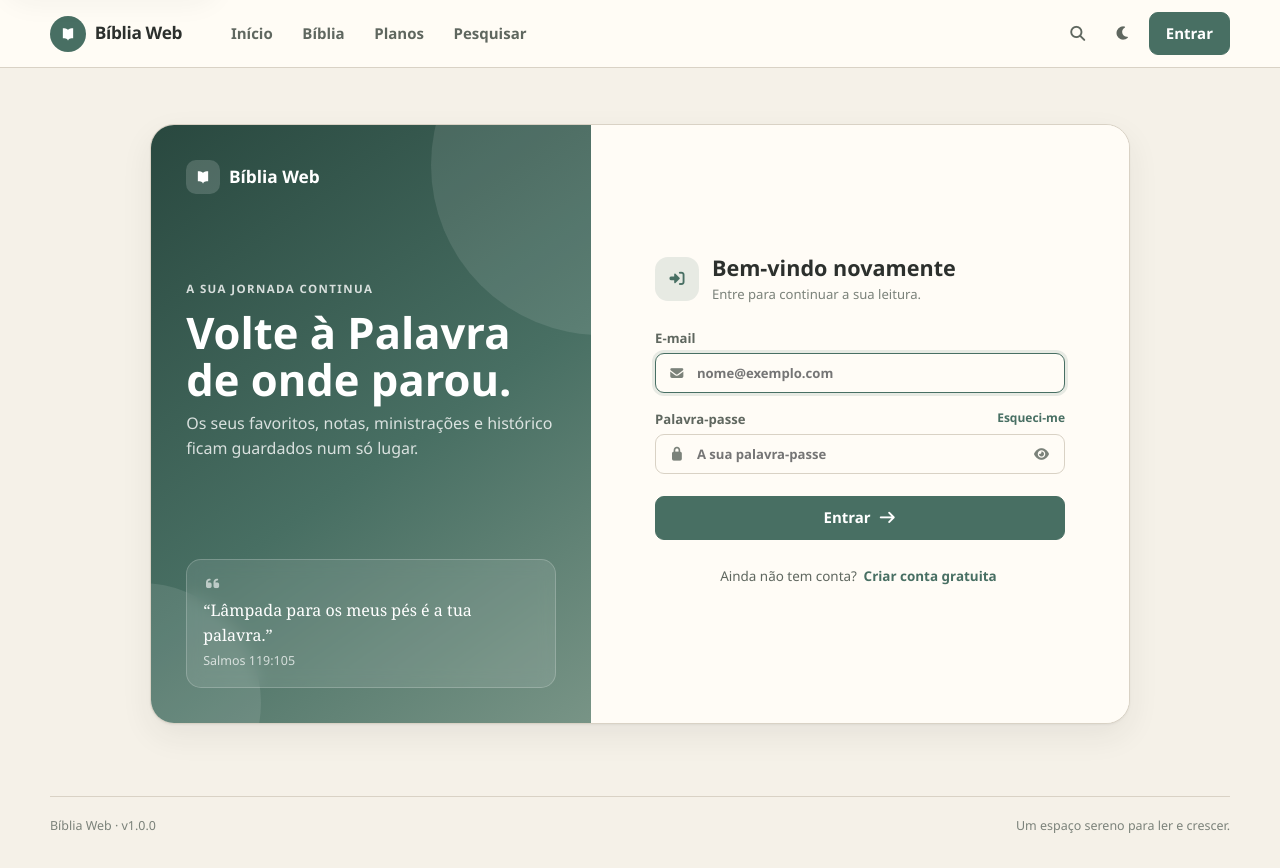
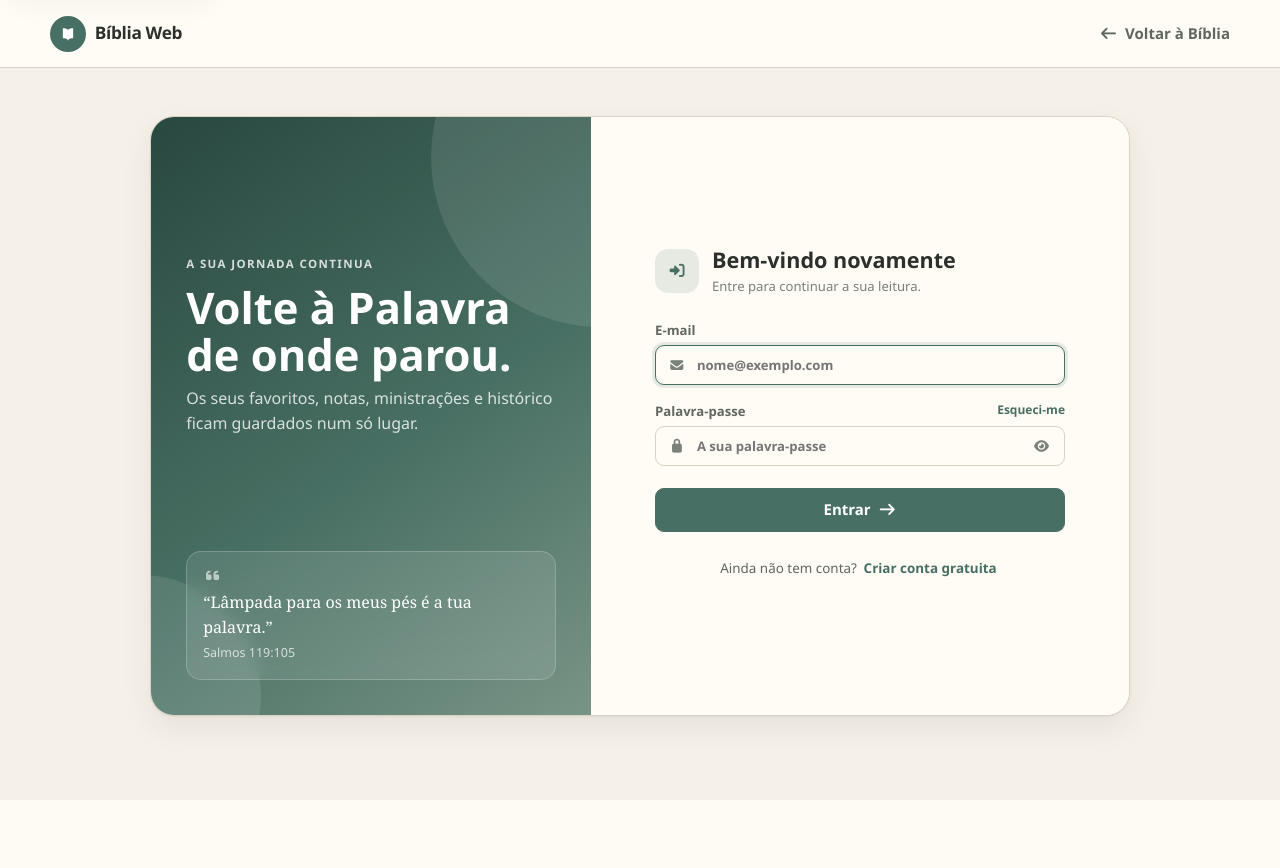
Before and after one commit to mbeve235/biblia, a PHP site: page /biblia-web/login.php in a window 1280 px wide. After the commit the page ends 753 px from the top, so only its background shows below. Run offline with PHP 8.4, Linux system fonts and the light colour scheme.

Commit message:
Cria experiencia contextual para autenticacao

```diff
--- a/assets/css/style.css
+++ b/assets/css/style.css
@@ -1660,3 +1660,9 @@ body.reading-mode .reading-exit {
 .habit-days span.done { color:var(--accent); }.habit-days span.done>i { background:var(--accent); color:#fff; font-size:.7rem; }
 .habit-days small { font-size:.62rem; }
 @media(max-width:640px){.habit-overview{grid-template-columns:1fr}.habit-streak{border-right:0;border-bottom:1px solid var(--border);padding:0 0 .8rem}.habit-week{align-items:flex-start;flex-direction:column}.habit-days{width:100%;justify-content:space-between}}
+
+.app-auth .header-actions > :not(.auth-back) { display:none; }
+.app-auth .auth-aside > .brand,.app-auth .auth-mobile-brand { display:none; }
+.app-auth .main { min-height:calc(100vh - var(--topbar-h)); display:grid; align-items:center; padding-top:calc(var(--topbar-h) + 1.5rem); }
+.app-auth .auth-wrap { width:100%; }
+@media(max-width:640px){.app-auth .brand-name{display:inline}.app-auth .auth-back span{display:none}.app-auth .auth-shell{max-width:480px;margin:auto}.app-auth .auth-panel{background:var(--surface)}}
--- a/includes/footer.php
+++ b/includes/footer.php
@@ -1,6 +1,7 @@
 <?php
 $currentFile = basename($_SERVER['PHP_SELF']);
 $isReader = $currentFile === 'leitura.php';
+$isAuthContext = in_array($currentFile, ['login.php','registar.php','recuperar.php'], true);
 $showBookPicker = in_array($currentFile, ['biblia.php','leitura.php','comparar.php'], true);
 $mobileItems = [
   ['/index.php','house','Início',['index.php']], ['/biblia.php','book-open','Bíblia',['biblia.php','leitura.php','comparar.php']],
@@ -8,7 +9,7 @@ $mobileItems = [
   [$currentUser ? '/perfil.php' : '/login.php','user',$currentUser ? 'Perfil' : 'Entrar',['perfil.php','login.php','registar.php','historico.php','ministracoes.php']]
 ];
 ?></main>
-<?php if (!$isReader): ?><nav class="bottom-nav" aria-label="Navegação principal móvel"><?php foreach ($mobileItems as [$path,$icon,$label,$pages]): $active=in_array($currentFile,$pages,true); ?><a href="<?= url($path) ?>" class="<?= $active?'active':'' ?>" <?= $active?'aria-current="page"':'' ?>><i class="fas fa-<?= $icon ?>"></i><span><?= e($label) ?></span></a><?php endforeach; ?></nav><?php endif; ?>
+<?php if (!$isReader && !$isAuthContext): ?><nav class="bottom-nav" aria-label="Navegação principal móvel"><?php foreach ($mobileItems as [$path,$icon,$label,$pages]): $active=in_array($currentFile,$pages,true); ?><a href="<?= url($path) ?>" class="<?= $active?'active':'' ?>" <?= $active?'aria-current="page"':'' ?>><i class="fas fa-<?= $icon ?>"></i><span><?= e($label) ?></span></a><?php endforeach; ?></nav><?php endif; ?>
 <?php if ($showBookPicker): ?>
 <div class="vp-overlay" id="modal-books"><div class="vp-modal" role="dialog" aria-modal="true" aria-label="Escolher leitura">
 <header class="vp-head"><div class="vp-head-main"><span class="vp-head-badge"><?= brand_svg('',18) ?></span><div class="vp-head-text"><h3>Escolher leitura</h3><div class="vp-steps"><button type="button" class="vp-step" data-step="book"><b>1</b><span>Livro</span></button><i class="fas fa-chevron-right vp-step-sep"></i><button type="button" class="vp-step" data-step="chapter"><b>2</b><span>Capítulo</span></button></div></div></div><button class="vp-close" type="button" aria-label="Fechar"><i class="fas fa-xmark"></i></button></header>
@@ -16,7 +17,7 @@ $mobileItems = [
 <footer class="vp-foot"><span class="vp-count" id="bp-loc">Bíblia Sagrada</span><button class="btn btn-ghost" type="button" id="bp-cancel">Fechar</button></footer>
 </div></div><?php endif; ?>
 <div class="toast-container" role="status" aria-live="polite" aria-atomic="true"></div>
-<?php if (!$isReader): ?><footer class="site-footer"><span><?= e(APP_NAME) ?> · v<?= e(APP_VERSION) ?></span><span>Um espaço sereno para ler e crescer.</span></footer><?php endif; ?>
+<?php if (!$isReader && !$isAuthContext): ?><footer class="site-footer"><span><?= e(APP_NAME) ?> · v<?= e(APP_VERSION) ?></span><span>Um espaço sereno para ler e crescer.</span></footer><?php endif; ?>
 <script>window.BASE_URL=<?= json_encode(base_url()) ?>;window.CSRF_TOKEN=<?= json_encode(csrf_token()) ?>;window.IS_LOGGED_IN=<?= current_user()?'true':'false' ?>;</script>
 <script src="<?= url('assets/js/app.js') ?>?v=<?= filemtime(__DIR__.'/../assets/js/app.js') ?>"></script><?= $pageScripts ?? '' ?>
 </body></html>
--- a/includes/header.php
+++ b/includes/header.php
@@ -6,6 +6,7 @@ $pageTitle = $pageTitle ?? APP_NAME;
 $bodyClass = $bodyClass ?? '';
 $currentFile = basename($_SERVER['PHP_SELF']);
 $isReader = $currentFile === 'leitura.php';
+$isAuthContext = in_array($currentFile, ['login.php', 'registar.php', 'recuperar.php'], true);
 $isBibleContext = in_array($currentFile, ['biblia.php', 'leitura.php', 'comparar.php'], true);
 $translations = $isBibleContext ? db_all('SELECT id, name, abbreviation FROM translations WHERE status = "active" ORDER BY name') : [];
 $activeAbbr = $_GET['translation'] ?? ($_COOKIE['bw_translation'] ?? DEFAULT_TRANSLATION);
@@ -26,12 +27,13 @@ $ogImage = url('assets/img/og.png');
 <meta property="og:type" content="website"><meta property="og:site_name" content="<?= e(APP_NAME) ?>"><meta property="og:title" content="<?= e($ogTitle) ?>"><meta property="og:description" content="<?= e($ogDesc) ?>"><meta property="og:url" content="<?= e($ogUrl) ?>"><meta property="og:image" content="<?= e($ogImage) ?>"><meta property="og:image:width" content="1200"><meta property="og:image:height" content="630"><meta property="og:image:alt" content="<?= e(APP_NAME) ?> — capa da aplicação"><meta property="og:locale" content="pt_PT"><meta name="twitter:card" content="summary_large_image">
 <?php $faUrl = fontawesome_url(); ?><?php if ($faUrl): ?><link rel="stylesheet" href="<?= $faUrl ?>"><?php else: ?><link rel="stylesheet" href="https://cdnjs.cloudflare.com/ajax/libs/font-awesome/7.1.0/css/all.min.css"><?php endif; ?>
 <link rel="stylesheet" href="<?= url('assets/css/style.css') ?>?v=<?= filemtime(__DIR__ . '/../assets/css/style.css') ?>">
-</head><body class="<?= e(trim($bodyClass . ($isReader ? ' app-reader' : ''))) ?>">
+</head><body class="<?= e(trim($bodyClass . ($isReader ? ' app-reader' : '') . ($isAuthContext ? ' app-auth' : ''))) ?>">
 <a class="skip-link" href="#conteudo-principal">Saltar para o conteúdo</a>
 <header class="app-header<?= $isReader ? ' app-header-reader' : '' ?>"><div class="app-header-inner">
   <a class="brand" href="<?= url('/index.php') ?>" aria-label="<?= e(APP_NAME) ?> — início"><span class="logo"><?= brand_svg() ?></span><span class="brand-name"><?= e(APP_NAME) ?></span></a>
-  <?php if (!$isReader): ?><nav class="desktop-nav" aria-label="Navegação principal"><?php foreach ($navItems as [$file,$path,$label]): ?><a href="<?= url($path) ?>" class="<?= $activeNav === $file ? 'active' : '' ?>" <?= $activeNav === $file ? 'aria-current="page"' : '' ?>><?= e($label) ?></a><?php endforeach; ?></nav><?php else: ?><a class="reader-back" href="<?= url('/biblia.php') ?>"><i class="fas fa-chevron-left"></i><span>Biblioteca</span></a><?php endif; ?>
+  <?php if (!$isReader && !$isAuthContext): ?><nav class="desktop-nav" aria-label="Navegação principal"><?php foreach ($navItems as [$file,$path,$label]): ?><a href="<?= url($path) ?>" class="<?= $activeNav === $file ? 'active' : '' ?>" <?= $activeNav === $file ? 'aria-current="page"' : '' ?>><?= e($label) ?></a><?php endforeach; ?></nav><?php elseif ($isReader): ?><a class="reader-back" href="<?= url('/biblia.php') ?>"><i class="fas fa-chevron-left"></i><span>Biblioteca</span></a><?php endif; ?>
   <div class="header-actions">
+    <?php if ($isAuthContext): ?><a class="reader-back auth-back" href="<?= url('/biblia.php') ?>"><i class="fas fa-arrow-left"></i><span>Voltar à Bíblia</span></a><?php endif; ?>
     <?php if ($isBibleContext && !$isReader && $translations): ?><form method="get" class="context-translation"><?php foreach ($_GET as $k=>$v): if ($k !== 'translation' && !is_array($v)): ?><input type="hidden" name="<?= e($k) ?>" value="<?= e((string)$v) ?>"><?php endif; endforeach; ?><select name="translation" aria-label="Tradução" onchange="this.form.submit()"><?php foreach ($translations as $t): ?><option value="<?= e($t['abbreviation']) ?>" <?= $t['abbreviation'] === $activeAbbr ? 'selected' : '' ?>><?= e($t['abbreviation']) ?></option><?php endforeach; ?></select></form><?php endif; ?>
     <a class="header-icon header-search" href="<?= url('/pesquisa.php') ?>" aria-label="Pesquisar"><i class="fas fa-magnifying-glass"></i></a><button class="header-icon" data-theme-toggle type="button" aria-label="Alternar tema"><i class="fas fa-moon"></i></button>
     <?php if ($currentUser): ?><details class="account-menu"><summary aria-label="Abrir menu da conta"><span class="account-avatar"><?= e(mb_strtoupper(mb_substr($currentUser['name'],0,1))) ?></span><span class="account-name"><?= e($currentUser['name']) ?></span><i class="fas fa-chevron-down"></i></summary><div class="account-popover"><div class="account-intro"><strong><?= e($currentUser['name']) ?></strong><small>A sua jornada bíblica</small></div><a href="<?= url('/favoritos.php') ?>"><i class="fas fa-bookmark"></i> Guardados</a><a href="<?= url('/notas.php') ?>"><i class="fas fa-pen-to-square"></i> Notas</a><a href="<?= url('/historico.php') ?>"><i class="fas fa-clock-rotate-left"></i> Histórico</a><a href="<?= url('/ministracoes.php') ?>"><i class="fas fa-dove"></i> Ministrações</a><a href="<?= url('/perfil.php') ?>"><i class="fas fa-sliders"></i> Perfil e preferências</a><?php if (in_array($currentUser['role'],['admin','editor'],true)): ?><a href="<?= url('/admin/index.php') ?>"><i class="fas fa-gauge-high"></i> Administração</a><?php endif; ?><hr><a href="<?= url('/logout.php') ?>"><i class="fas fa-right-from-bracket"></i> Sair</a></div></details><?php else: ?><a class="btn btn-primary header-login" href="<?= url('/login.php') ?>">Entrar</a><?php endif; ?>
--- a/login.php
+++ b/login.php
@@ -2,7 +2,9 @@
 /**
  * Login.
  */
-require_once __DIR__ . '/includes/header.php';
+require_once __DIR__ . '/includes/bootstrap.php';
+boot_session();
+$pageTitle = 'Entrar';
 
 $error = null;
 if ($_SERVER['REQUEST_METHOD'] === 'POST') {
@@ -12,12 +14,12 @@ if ($_SERVER['REQUEST_METHOD'] === 'POST') {
         $after = $_SESSION['after_login'] ?? '';
         unset($_SESSION['after_login']);
         $target = $after ?: url('/index.php');
-        echo '<script>location.href=' . json_encode($target, JSON_HEX_TAG | JSON_HEX_AMP | JSON_HEX_APOS | JSON_HEX_QUOT) . ';</script>';
-        require_once __DIR__ . '/includes/footer.php';
+        header('Location: ' . $target);
         exit;
     }
 }
 $needLogin = ($_GET['msg'] ?? '') === 'needlogin';
+require_once __DIR__ . '/includes/header.php';
 ?>
 
 <div class="auth-wrap">
--- a/recuperar.php
+++ b/recuperar.php
@@ -4,7 +4,9 @@
  * 1) indicar o e-mail — o link de redefinição é enviado SÓ por e-mail
  *    (nunca mostrado no ecrã); 2) definir a nova palavra-passe pelo link recebido.
  */
-require_once __DIR__ . '/includes/header.php';
+require_once __DIR__ . '/includes/bootstrap.php';
+boot_session();
+$pageTitle = 'Recuperar acesso';
 
 $step = 'request';
 $error = null;
@@ -63,6 +65,7 @@ if ($_SERVER['REQUEST_METHOD'] === 'POST' && !isset($_POST['password']) && $step
         // nada nem colocamos o link no ecrã — ele viaja exclusivamente por e-mail.
     }
 }
+require_once __DIR__ . '/includes/header.php';
 ?>
 
 <div class="auth-wrap">
--- a/registar.php
+++ b/registar.php
@@ -2,7 +2,9 @@
 /**
  * Registo de nova conta.
  */
-require_once __DIR__ . '/includes/header.php';
+require_once __DIR__ . '/includes/bootstrap.php';
+boot_session();
+$pageTitle = 'Criar conta';
 
 $error = null;
 $errorField = null;
@@ -32,6 +34,7 @@ if (settings_get('registration_enabled', '1') !== '1') {
         $ok = true;
     }
 }
+require_once __DIR__ . '/includes/header.php';
 ?>
 
 <div class="auth-wrap">
```
